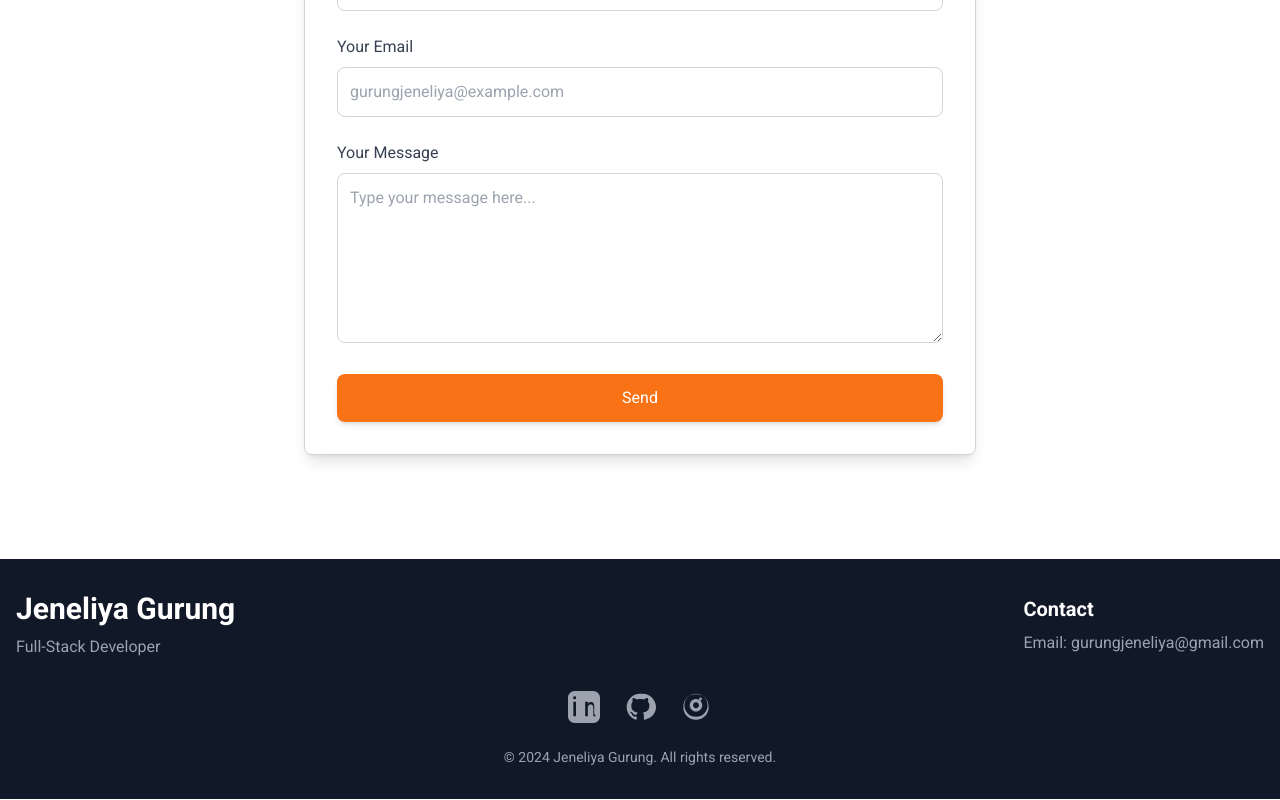
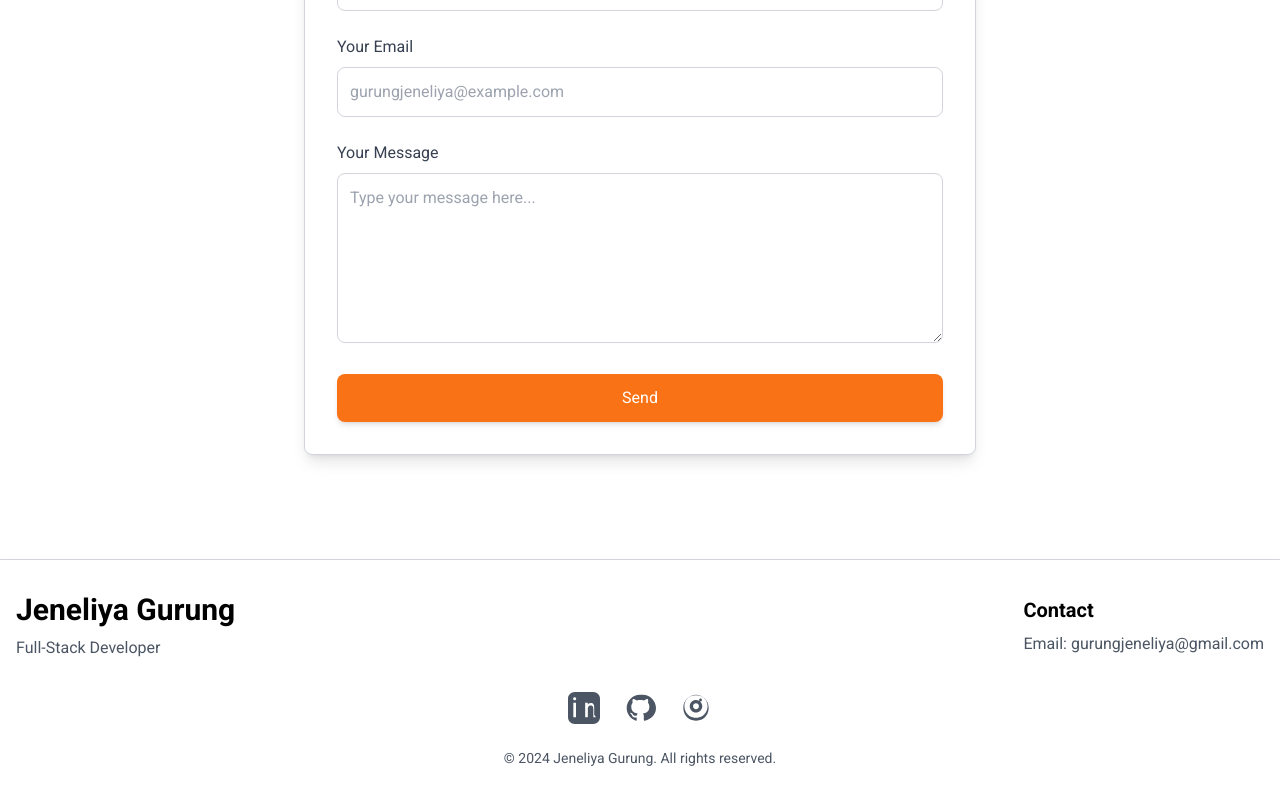
Before and after one commit to Jeneliya12/My_Portfolio, a React (Vite) app: page /My_Portfolio/contact in a window 1280 px wide. Shown: the part 3856-4656 px from the top of the page. Built offline with nearby package versions, Linux system fonts and the light colour scheme.

Commit message:
add dark theme to footer

```diff
--- a/src/components/footer.jsx
+++ b/src/components/footer.jsx
@@ -1,23 +1,37 @@
-const Footer = () => (
-  <footer className="bg-gray-900 shadow-lg py-8">
+import React from "react";
+
+const Footer = ({ theme }) => (
+  <footer
+    className={`${
+      theme === "dark"
+        ? "bg-gray-900 text-white border-t border-gray-700"
+        : "bg-white text-black border-t border-gray-300"
+    } shadow-lg py-8 transition-colors duration-300 ease-in-out`}
+  >
     <div className="container mx-auto px-4">
       {/* Site Information */}
       <div className="flex flex-col md:flex-row justify-between items-center mb-8">
         <div className="mb-6 md:mb-0 text-center md:text-left">
-          <h1 className="text-2xl sm:text-3xl font-semibold text-white">
+          <h1 className="text-2xl sm:text-3xl font-semibold">
             Jeneliya Gurung
           </h1>
-          <p className="text-gray-400 mt-2 text-sm sm:text-base">
+          <p
+            className={`${
+              theme === "dark" ? "text-gray-300" : "text-gray-600"
+            } mt-2 text-sm sm:text-base`}
+          >
             Full-Stack Developer
           </p>
         </div>
 
         {/* Contact Information */}
         <div className="text-center md:text-left">
-          <h2 className="text-lg sm:text-xl font-semibold text-white">
-            Contact
-          </h2>
-          <p className="mt-2 text-gray-400 text-sm sm:text-base">
+          <h2 className="text-lg sm:text-xl font-semibold">Contact</h2>
+          <p
+            className={`${
+              theme === "dark" ? "text-gray-300" : "text-gray-600"
+            } mt-2 text-sm sm:text-base`}
+          >
             Email:{" "}
             <a
               href="mailto:gurungjeneliya@gmail.com"
@@ -31,12 +45,10 @@ const Footer = () => (
 
       {/* Social Media Links */}
       <div className="flex justify-center space-x-6 mb-6 flex-wrap">
-        <a
-          href="https://www.linkedin.com/in/jeneliya-gurung-26903422a/"
-          target="_blank"
-          rel="noopener noreferrer"
-          className="text-gray-400 hover:text-white transition-colors duration-300"
-        >
+        {[
+          {
+            href: "https://www.linkedin.com/in/jeneliya-gurung-26903422a/",
+            icon: (
               <svg
                 className="w-6 h-6 sm:w-8 sm:h-8"
                 fill="currentColor"
@@ -44,14 +56,11 @@ const Footer = () => (
               >
                 <path d="M19 0H5C2.243 0 0 2.243 0 5v14c0 2.757 2.243 5 5 5h14c2.757 0 5-2.243 5-5V5c0-2.757-2.243-5-5-5zm-13 19.002h-2v-11h2v11zm-1-12.79c-.645 0-1.172-.527-1.172-1.172 0-.644.527-1.172 1.172-1.172.644 0 1.171.528 1.171 1.172 0 .645-.527 1.172-1.171 1.172zm16.002 12.79h-2v-5.727c0-1.36-.049-3.118-1.91-3.118-1.911 0-2.207 1.492-2.207 3.027v5.818h-2v-11h2v1.495c.281-.535.966-1.305 2.094-1.305 2.244 0 2.662 1.485 2.662 3.418v5.392z" />
               </svg>
-        </a>
-
-        <a
-          href="https://github.com/Jeneliya12"
-          target="_blank"
-          rel="noopener noreferrer"
-          className="text-gray-400 hover:text-white transition-colors duration-300"
-        >
+            ),
+          },
+          {
+            href: "https://github.com/Jeneliya12",
+            icon: (
               <svg
                 className="w-6 h-6 sm:w-8 sm:h-8"
                 fill="currentColor"
@@ -59,14 +68,11 @@ const Footer = () => (
               >
                 <path d="M12 2C6.48 2 2 6.48 2 12c0 4.42 2.86 8.16 6.84 9.49.5.09.68-.22.68-.49v-1.91c-2.8.61-3.39-1.35-3.39-1.35-.46-1.17-1.14-1.48-1.14-1.48-.93-.64.07-.63.07-.63 1.03.07 1.57 1.06 1.57 1.06.92 1.56 2.42 1.11 3.01.85.09-.67.36-1.11.65-1.36-2.35-.26-4.83-1.17-4.83-5.22 0-1.15.41-2.09 1.08-2.83-.11-.27-.47-1.35.1-2.81 0 0 .9-.28 2.95 1.07.85-.24 1.76-.36 2.66-.36s1.8.12 2.66.36c2.04-1.35 2.94-1.07 2.94-1.07.58 1.46.22 2.54.11 2.81.67.74 1.07 1.68 1.07 2.83 0 4.06-2.49 4.95-4.85 5.2.37.32.69.96.69 1.95v2.91c0 .28.18.59.68.49C21.14 20.16 24 16.42 24 12c0-5.52-4.48-10-10-10z" />
               </svg>
-        </a>
-
-        <a
-          href="https://www.instagram.com/jeneliya_gurung_"
-          target="_blank"
-          rel="noopener noreferrer"
-          className="text-gray-400 hover:text-white transition-colors duration-300"
-        >
+            ),
+          },
+          {
+            href: "https://www.instagram.com/jeneliya_gurung_",
+            icon: (
               <svg
                 className="w-6 h-6 sm:w-8 sm:h-8"
                 fill="currentColor"
@@ -74,11 +80,31 @@ const Footer = () => (
               >
                 <path d="M12 2.5C6.48 2.5 2.5 6.48 2.5 12S6.48 21.5 12 21.5 21.5 17.52 21.5 12 17.52 2.5 12 2.5zm0 16.9c-4.83 0-8.7-3.87-8.7-8.7 0-4.83 3.87-8.7 8.7-8.7 4.83 0 8.7 3.87 8.7 8.7 0 4.83-3.87 8.7-8.7 8.7zm4.7-8.7c0-2.47-2-4.7-4.7-4.7-2.47 0-4.7 2-4.7 4.7 0 2.47 2 4.7 4.7 4.7 2.47 0 4.7-2 4.7-4.7zm-2.5 0c0 1.21-1 2.2-2.2 2.2-1.21 0-2.2-1-2.2-2.2 0-1.21 1-2.2 2.2-2.2 1.21 0 2.2 1 2.2 2.2zm2.3-4.7c0-.6-.5-1.1-1.1-1.1s-1.1.5-1.1 1.1.5 1.1 1.1 1.1c.6 0 1.1-.5 1.1-1.1z" />
               </svg>
+            ),
+          },
+        ].map(({ href, icon }) => (
+          <a
+            key={href}
+            href={href}
+            target="_blank"
+            rel="noopener noreferrer"
+            className={`${
+              theme === "dark"
+                ? "text-gray-400 hover:text-white"
+                : "text-gray-600 hover:text-gray-900"
+            } transition-colors duration-300`}
+          >
+            {icon}
           </a>
+        ))}
       </div>
 
       {/* Copyright Notice */}
-      <div className="text-center text-gray-400 text-sm">
+      <div
+        className={`text-center ${
+          theme === "dark" ? "text-gray-400" : "text-gray-600"
+        } text-sm`}
+      >
         <p>
           &copy; {new Date().getFullYear()} Jeneliya Gurung. All rights
           reserved.
```
Lines whose indentation alone changed are shown as unchanged.
